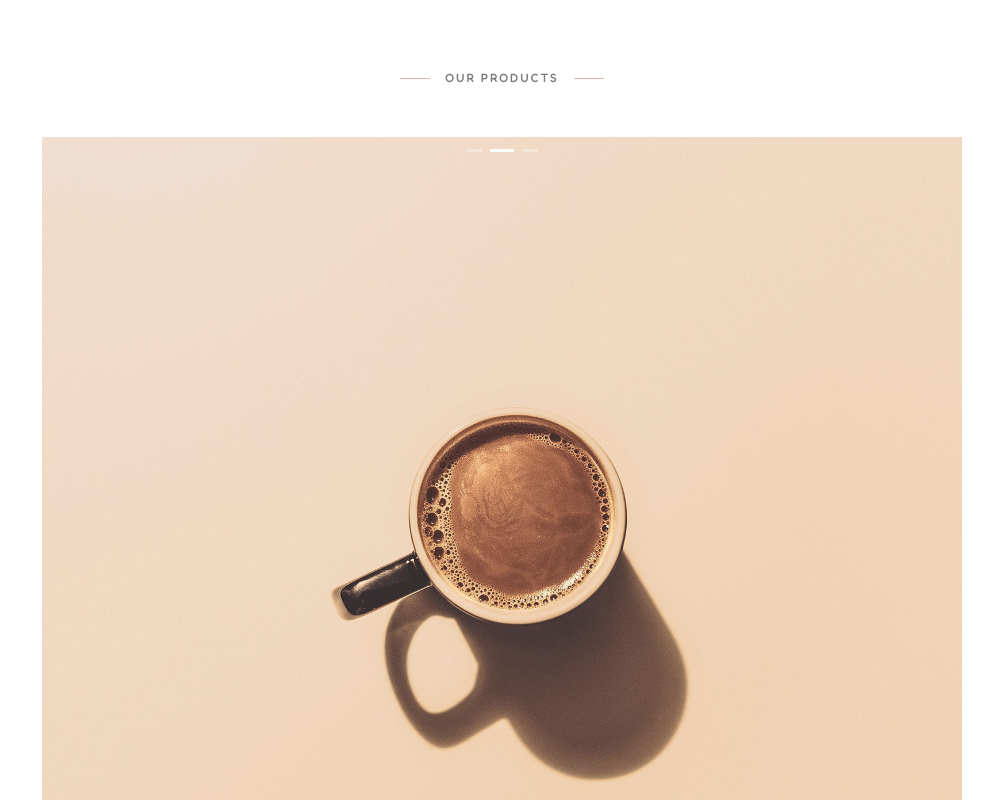
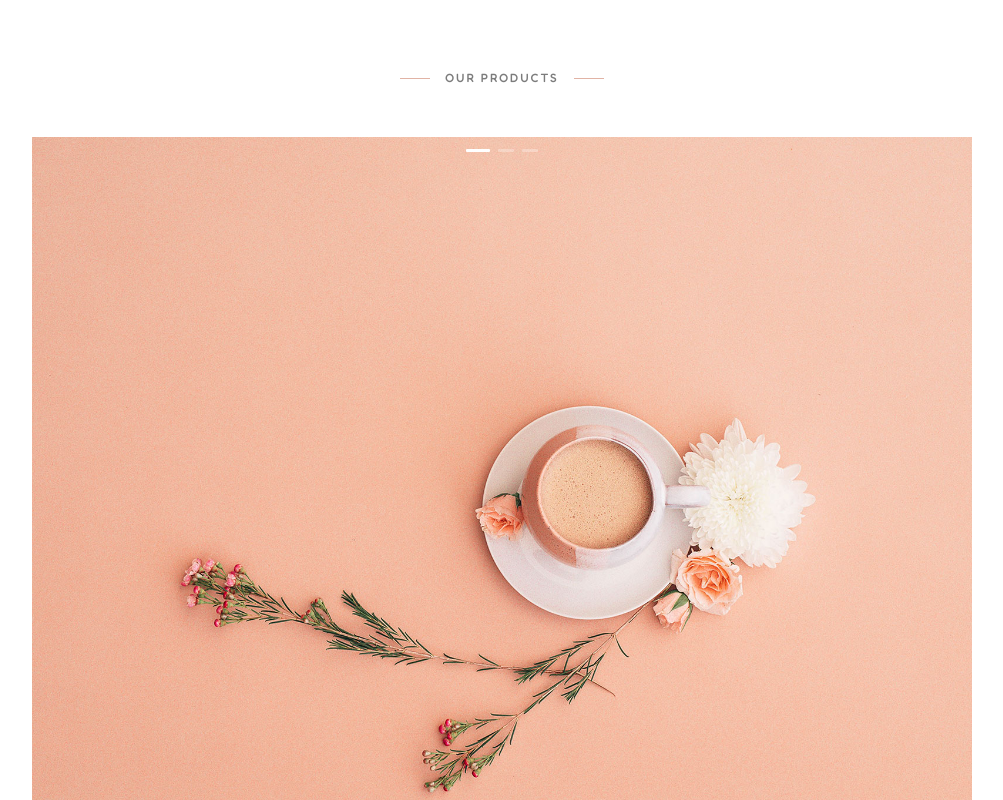
Before and after one commit to alohadancemeow/next-temple-demo, a Next.js app: page / in a window 1280 px wide. Shown: the part 980-1780 px from the top of the page, without its empty margins (138-1141 px from the left). Built offline with nearby package versions, Linux system fonts and the light colour scheme.

Commit message:
fix image, font

```diff
--- a/components/Content/Products/styles.js
+++ b/components/Content/Products/styles.js
@@ -20,7 +20,7 @@ export const ProductItemImage = styled(Image)`
     &.ant-image-img {
         /* width: 460px;
         height: 540px; */
-        width: 920px;
+        width: 940px;
         height: 780px;
         object-fit: cover;
     }
@@ -34,9 +34,12 @@ export const ProductItemImage = styled(Image)`
 export const ProductItemImage2 = styled(Image)`
     position: relative;
     margin-bottom: 10px;
-    width: 300px;
-    height: 380px;
-    object-fit: cover;
+
+    &.ant-image-img {
+        width: 300px;
+        height: 380px;
+        object-fit: cover;
+    }
 `
 
 export const ProductItemDescription = styled.div`
--- a/components/Content/index.jsx
+++ b/components/Content/index.jsx
@@ -35,7 +35,7 @@ const fakeProduct2 = [
 
 const Content = () => {
     return (
-        <ContentSection>
+        <ContentSection id='content'>
             <ContenWrapper>
                 <TextBox>
                     <Header>Content Header</Header>
@@ -53,7 +53,7 @@ const Content = () => {
 
                 <ProductBox>
                     <Carousel
-                        autoplay
+                        // autoplay
                         draggable
                         dotPosition='top'
                     >
--- a/components/Hero/index.jsx
+++ b/components/Hero/index.jsx
@@ -23,7 +23,7 @@ const Hero = () => {
               <TextHeaderLine>Headline</TextHeaderLine>
               <TextParagraph>Lorem ipsum dolor sit amet consectetur, adipisicing elit. Corrupti, explicabo?</TextParagraph>
             </HeroHeadlineWrapper>
-            <HeroButton>
+            <HeroButton href='#content'>
               <span>Explore</span>
             </HeroButton>
           </HeroText>
--- a/next.config.js
+++ b/next.config.js
@@ -1,6 +1,7 @@
 /** @type {import('next').NextConfig} */
 const nextConfig = {
   reactStrictMode: true,
+  optimizeFonts: false,
 }
 
 module.exports = nextConfig
```
